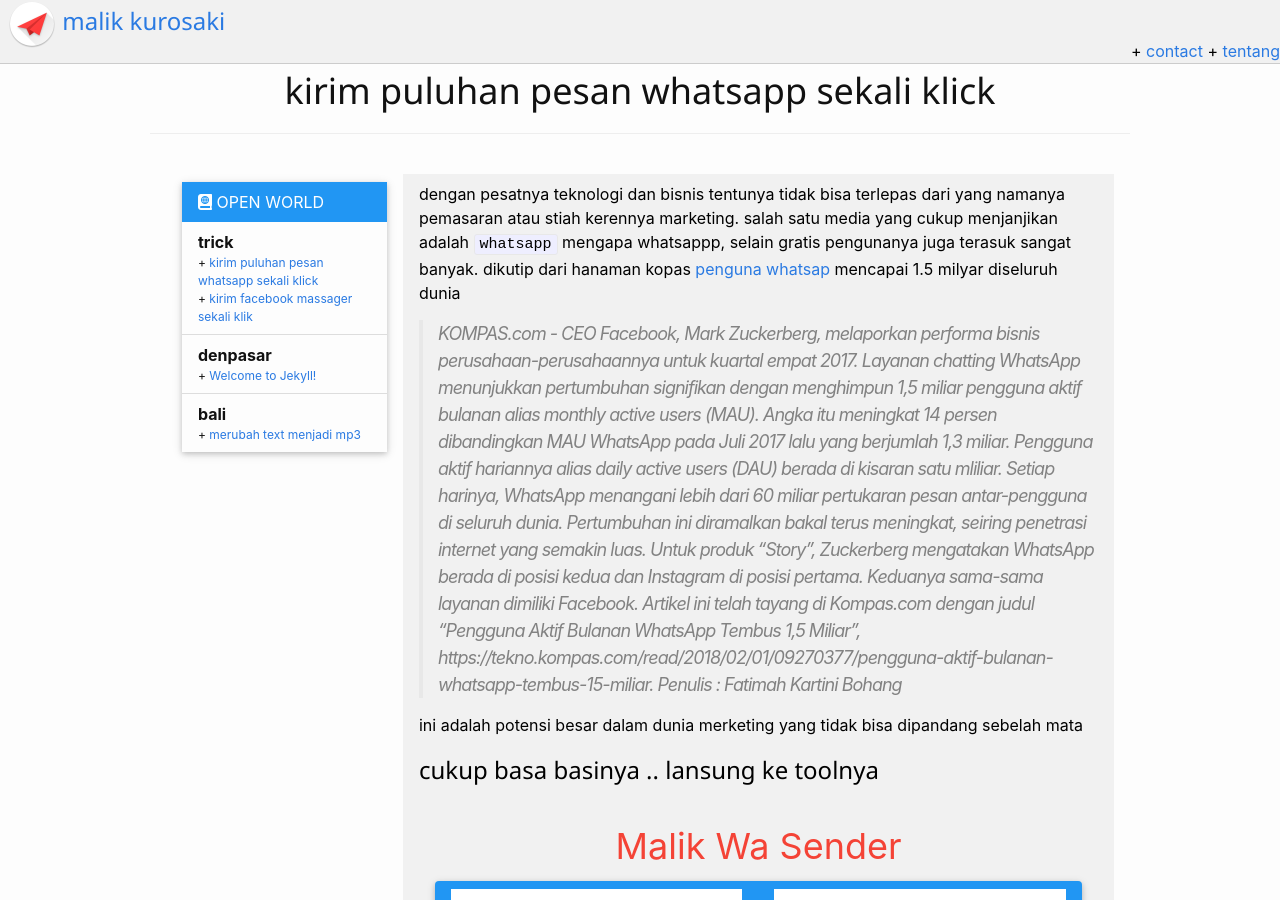
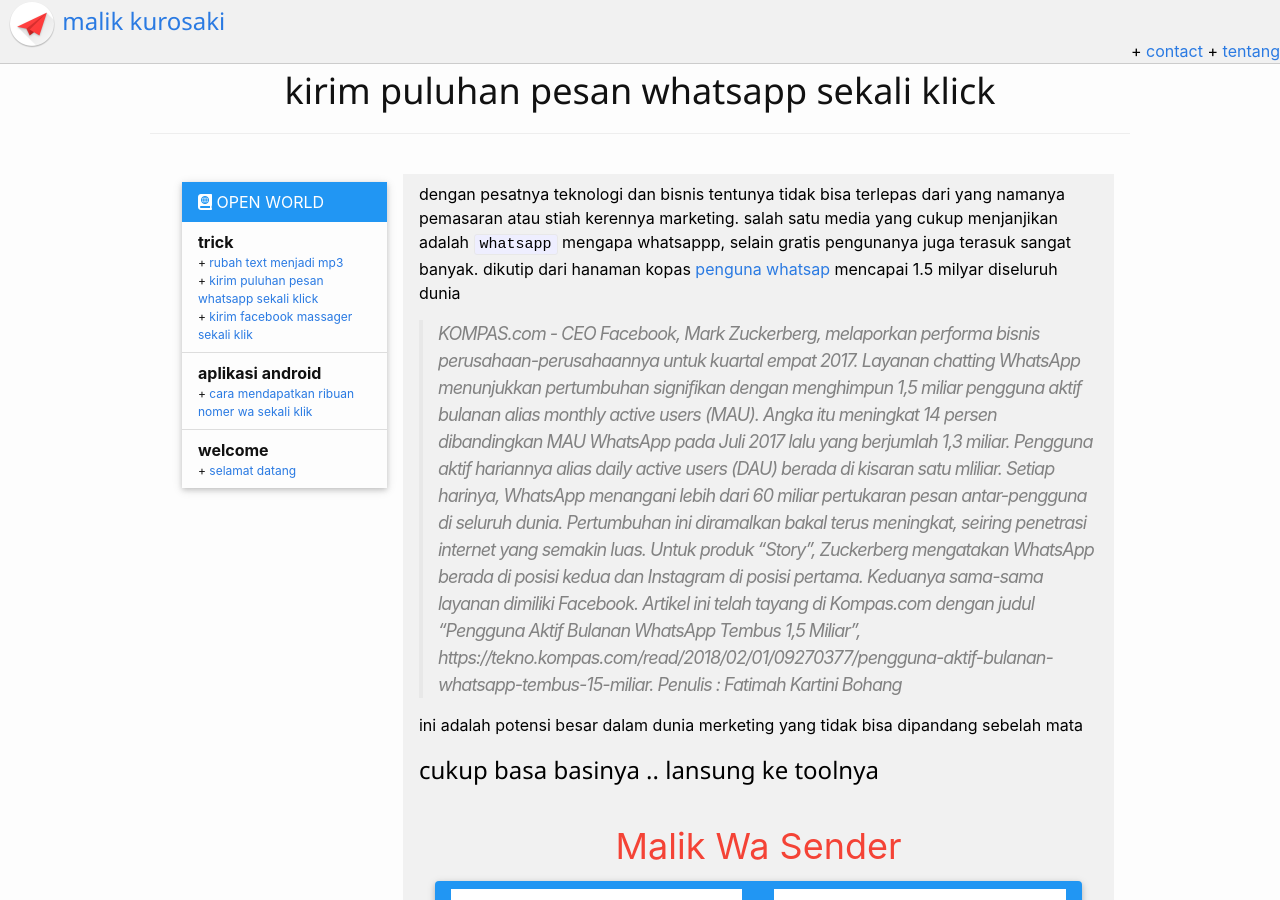
Before and after one commit to malikkurosaki/malikkurosaki, a Jekyll site: the page built from _posts/trick/2019-03-04-kirim-puluhan-pesan-whatsapp-sekali-klick.md, in a window 1280 px wide and 900 px high. Built offline with Jekyll 4.4.1, drawn with Linux system fonts in a browser that asks for light colours; comment, search, counter and statistics services are not loaded; some of the changed text lies outside the part shown.

Commit message:
tambah baru

```diff
--- a/_posts/2019-03-10-welcome-to-jekyll (copy 1).md
+++ b/_posts/2019-03-10-selamat-datang.md
@@ -1,9 +1,9 @@
 ---
 layout: post
-title:  "Welcome to Jekyll!"
+title:  "selamat datang"
 tanggal : "2019-03-11"
 author: "malikkurosaki"
-categories: denpasar
+categories: welcome
 image: "https://i.postimg.cc/3xYHDW5J/jekyll-blog.jpg"
 permalink: /:title
 ---
--- a/_posts/trick/2019-03-04-kirim-puluhan-pesan-whatsapp-sekali-klick.md
+++ b/_posts/trick/2019-03-04-kirim-puluhan-pesan-whatsapp-sekali-klick.md
@@ -112,3 +112,9 @@
     - ![Imgur](https://i.imgur.com/kLTUaPS.png)
     - pilih file yang sudah anda simpan tadi , setelah itu tinggal run, otomatis akan berjalan dengan sendirinya ,
     selamat mencoba
+
+    __lebih jelasnya langsung totnton aja videonya__
+
+    `jangan lupa subcrib like comment share` biar cepet dapet updetannya
+
+    <iframe width="100%" height="360" src="https://www.youtube.com/embed/x1-DzhrxfO8" frameborder="0" allow="accelerometer; autoplay; encrypted-media; gyroscope; picture-in-picture" allowfullscreen></iframe>
--- a/_posts/trick/2019-03-10-rubah-text-menjadi-mp3.md
+++ b/_posts/trick/2019-03-10-rubah-text-menjadi-mp3.md
@@ -1,9 +1,9 @@
 ---
 layout: post
-title:  "merubah text menjadi mp3"
+title:  "rubah text menjadi mp3"
 tanggal : "2019-03-11"
 author: "malikkurosaki"
-categories: bali
+categories: "trick"
 image: "https://i.postimg.cc/6pdDWK8J/1200x630bb.png"
 permalink: /:title
 ---
```
Also changed, not shown: _posts/aplikasi/2019-02-16-cara-mendapatkan-ribuan-nomer-wa-sekali-klik.md (added, +47 -0 lines), _posts/trick/2019-02-11-kirim-facebook-massager-sekali-klik.md (+1 -1 lines).
